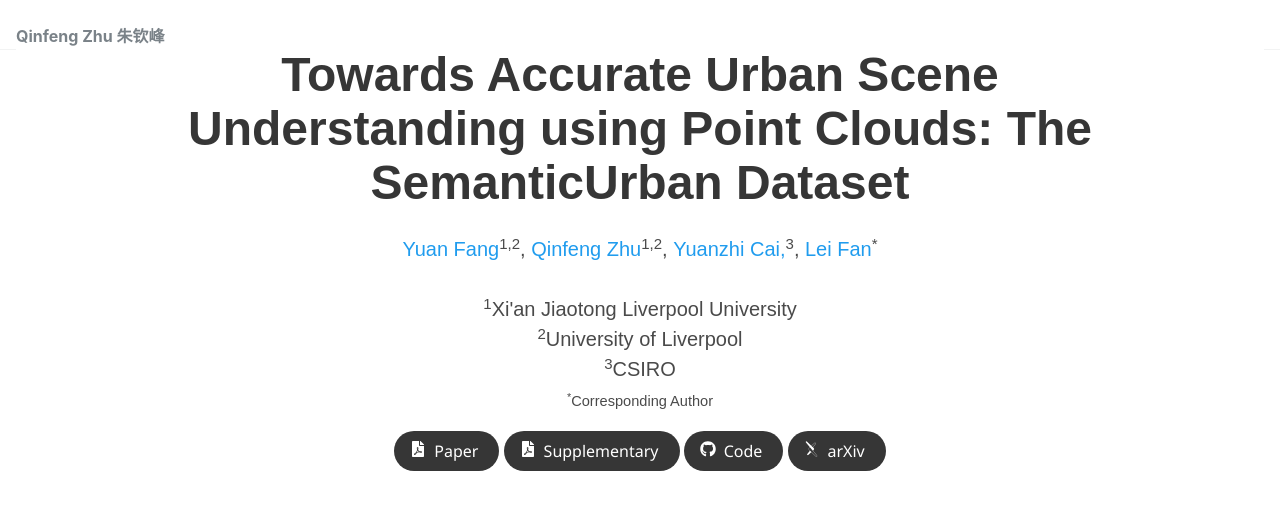
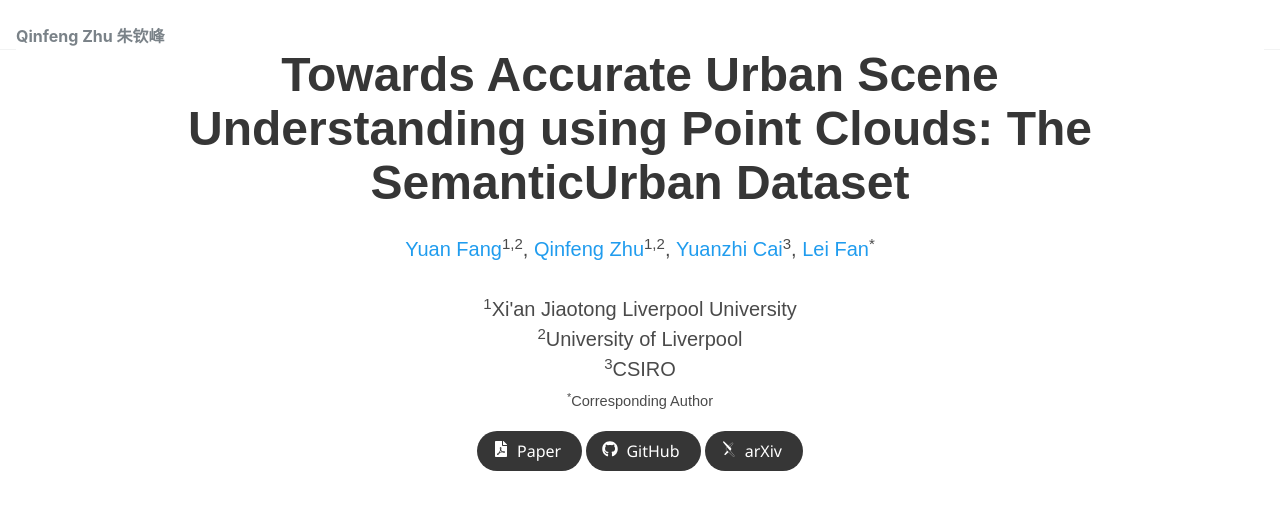
Before and after one commit to zhuqinfeng1999/zhuqinfeng1999.github.io, a Jekyll site: the page built from SemanticUrban.html, in a window 1280 px wide and 1400 px high, cut to the strip 0-516 px from the top of the window. Shown: the top 510 px of the strip. Built offline with Jekyll 4.4.1, drawn with Linux system fonts in a browser that asks for light colours; nearby versions of some CDN libraries; some web fonts are replaced; library files that are not in the unit come from our copies; a style sheet for code colours, icons or effects is not loaded; some of the changed text lies outside the part shown.

Commit message:
Update SemanticUrban.html

```diff
--- a/SemanticUrban.html
+++ b/SemanticUrban.html
@@ -68,7 +68,7 @@
                 <span class="author-block">
                   <a href="https://zhuqinfeng1999.github.io/" target="_blank">Qinfeng Zhu</a><sup>1,2</sup>,</span>
                   <span class="author-block">
-                    <a href="https://people.csiro.au/c/y/yuanzhi-cai" target="_blank">Yuanzhi Cai,</a><sup>3</sup>,
+                    <a href="https://people.csiro.au/c/y/yuanzhi-cai" target="_blank">Yuanzhi Cai</a><sup>3</sup>,
                   </span>
                   <span class="author-block">
                   <a href="https://scholar.xjtlu.edu.cn/en/persons/LeiFan" target="_blank">Lei Fan</a><sup>*</sup></span>
@@ -92,17 +92,6 @@
                       </a>
                     </span>
 
-                    <!-- Supplementary PDF link -->
-                    <span class="link-block">
-                      <a href="/static/pdfs/supplementary_material.pdf" target="_blank"
-                      class="external-link button is-normal is-rounded is-dark">
-                      <span class="icon">
-                        <i class="fas fa-file-pdf"></i>
-                      </span>
-                      <span>Supplementary</span>
-                    </a>
-                  </span>
-
                   <!-- Github link -->
                   <span class="link-block">
                     <a href="https://github.com/YOUR REPO HERE" target="_blank"
@@ -110,7 +99,7 @@
                     <span class="icon">
                       <i class="fab fa-github"></i>
                     </span>
-                    <span>Code</span>
+                    <span>GitHub</span>
                   </a>
                 </span>
 
@@ -133,22 +122,19 @@
 </section>
 
 
-<!-- Teaser video-->
+<!-- Teaser image -->
 <section class="hero teaser">
   <div class="container is-max-desktop">
     <div class="hero-body">
-      <video poster="" id="tree" autoplay controls muted loop height="100%">
-        <!-- Your video here -->
-        <source src="/static/videos/banner_video.mp4"
-        type="video/mp4">
-      </video>
+      <img src="/static/images/SemanticUrban1.tif" alt="Teaser Image" style="width:100%; height:auto;">
       <h2 class="subtitle has-text-centered">
-        Aliquam vitae elit ullamcorper tellus egestas pellentesque. Ut lacus tellus, maximus vel lectus at, placerat pretium mi. Maecenas dignissim tincidunt vestibulum. Sed consequat hendrerit nisl ut maximus.
+        Example point clouds from the SemanticUrabn dataset: intensity values (left), RGB colors (middle) and class labels (right).
       </h2>
     </div>
   </div>
 </section>
-<!-- End teaser video -->
+<!-- End teaser image -->
+
 
 <!-- Paper abstract -->
 <section class="section hero is-light">
@@ -158,8 +144,8 @@
         <h2 class="title is-3">Abstract</h2>
         <div class="content has-text-justified">
           <p>
-            Lorem ipsum dolor sit amet, consectetur adipiscing elit. Proin ullamcorper tellus sed ante aliquam tempus. Etiam porttitor urna feugiat nibh elementum, et tempor dolor mattis. Donec accumsan enim augue, a vulputate nisi sodales sit amet. Proin bibendum ex eget mauris cursus euismod nec et nibh. Maecenas ac gravida ante, nec cursus dui. Vivamus purus nibh, placerat ac purus eget, sagittis vestibulum metus. Sed vestibulum bibendum lectus gravida commodo. Pellentesque auctor leo vitae sagittis suscipit.
-          </p>
+            Point clouds are essential data representations of three-dimensional surfaces of real-world scenes and objects. With the recent developments in urban scene understanding, there is a substantial demand for semantic point cloud datasets that represent urban scenes with high semantic accuracy and fine semantic details. However, existing benchmark datasets of this kind are very limited, and their semantic information is either not accurate enough or lacks detailed semantic classification. In this paper, we present SemanticUrban, a large-scale point cloud dataset acquired from diverse urban scenes using terrestrial laser scanning. SemanticUrban features super-high-resolution point clouds and highly accurate semantic categorizations, classifying each data point into one of 23 defined classes. We conduct extensive evaluations on SemanticUrban using representative deep learning methods, followed by a detailed discussion of our findings. Additionally, we highlight main challenges associated with the SemanticUrban dataset, motivating future research to develop new approaches for tackling these issues. SemanticUrban is available at https://zhuqinfeng1999.github.io/SemanticUrban/.
+            </p>
         </div>
       </div>
     </div>
```
